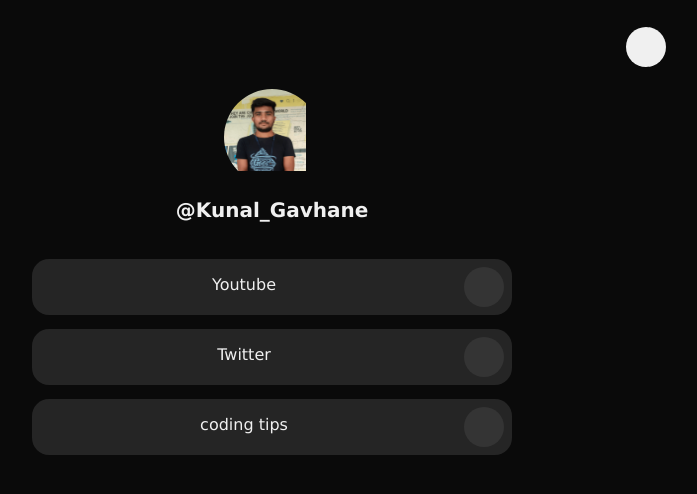
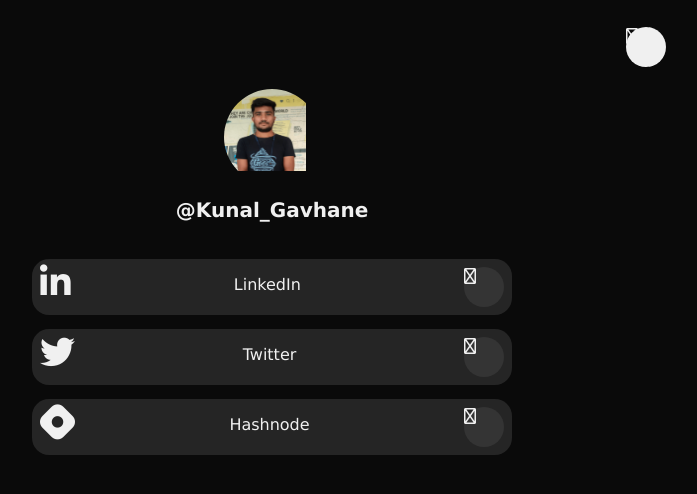
Before and after one commit to Kgkunal/LinkPort, a plain HTML site: page index.html in a window 1280 px wide. Shown: the whole page, without its empty margins (368-1065 px from the left). Drawn offline with Linux system fonts and the light colour scheme.

Commit message:
icons added for tiles and share button

```diff
--- a/index.html
+++ b/index.html
@@ -6,10 +6,11 @@
     <meta name="viewport" content="width=device-width, initial-scale=1.0">
     <title>LinkTree By Kunal Gavhane</title>
     <link type="text/css" rel="stylesheet" href="style.css">
+    <script src="https://kit.fontawesome.com/5fe5655957.js" crossorigin="anonymous"></script>
 </head>
 <body>
     <header>
-        <div class="share-button"></div>
+        <div class="share-button"> <i class="fa-regular fa-share-nodes"></i></div>
     </header>
     <div class="container">
         <div class="image-container">
@@ -19,24 +20,24 @@
         <h1>@Kunal_Gavhane</h1>
 
         <a class="tile" href="#">
-            <div class="icon"> </div>
-            <p> Youtube</p>
+            <div class="icon"> <i class="fa-brands fa-linkedin-in"></i></div>
+            <p> LinkedIn</p>
             <div class="share-tile">
-
+                <i class="fa-regular fa-share-nodes"></i>
             </div>
         </a>
         <a class="tile" href="#">
-            <div class="icon"></div>
+            <div class="icon"> <i class="fa-brands fa-twitter"></i></div>
             <p> Twitter</p>
             <div class="share-tile">
-
+                <i class="fa-regular fa-share-nodes"></i>
             </div>
         </a>
         <a class="tile" href="#">
-            <div class="icon"></div>
-            <p> coding tips</p>
+            <div class="icon"><i class="fa-brands fa-hashnode"></i></div>
+            <p> Hashnode</p>
             <div class="share-tile">
-
+                <i class="fa-regular fa-share-nodes"></i>
             </div>
         </a>
     </div>
--- a/style.css
+++ b/style.css
@@ -72,3 +72,8 @@ a{
     height: 85%;
     width: 85%;
 }
+
+.icon{
+    margin: 4px 8px;
+    font-size: 35px;
+}
```
